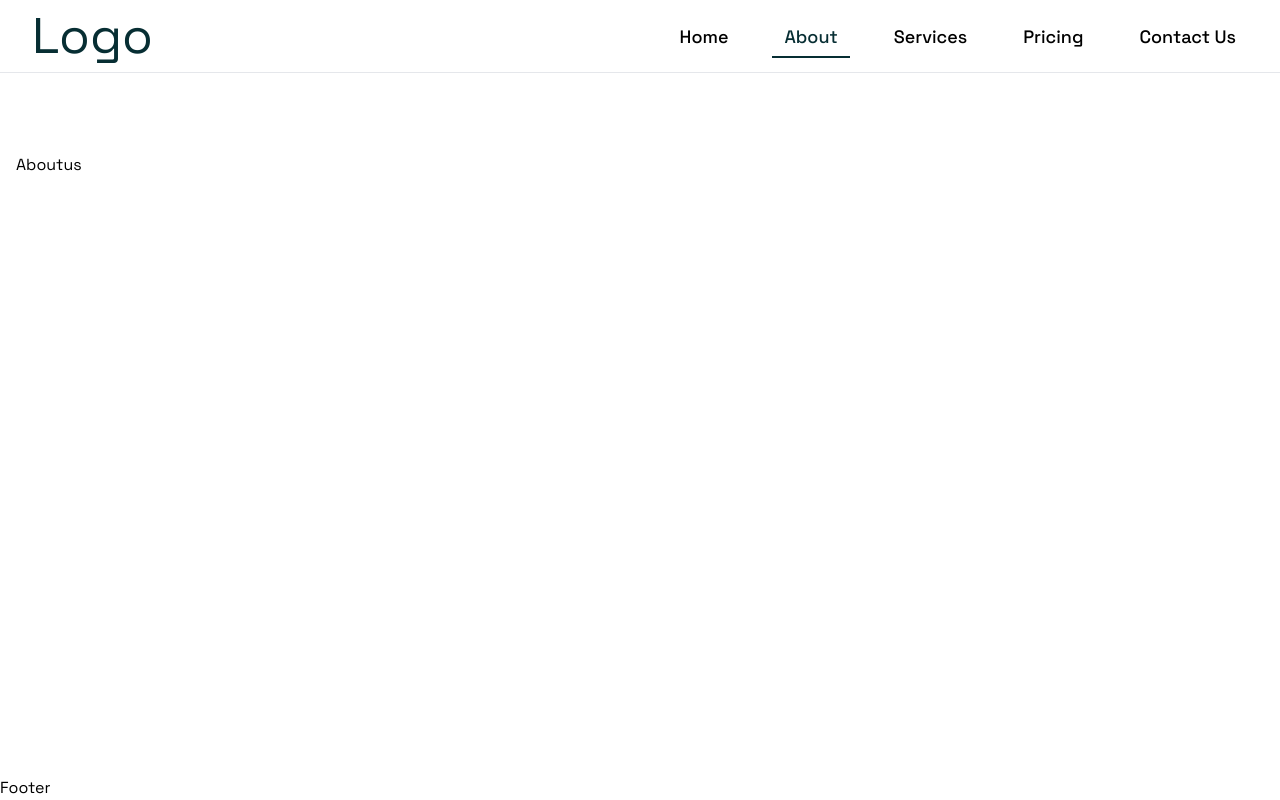
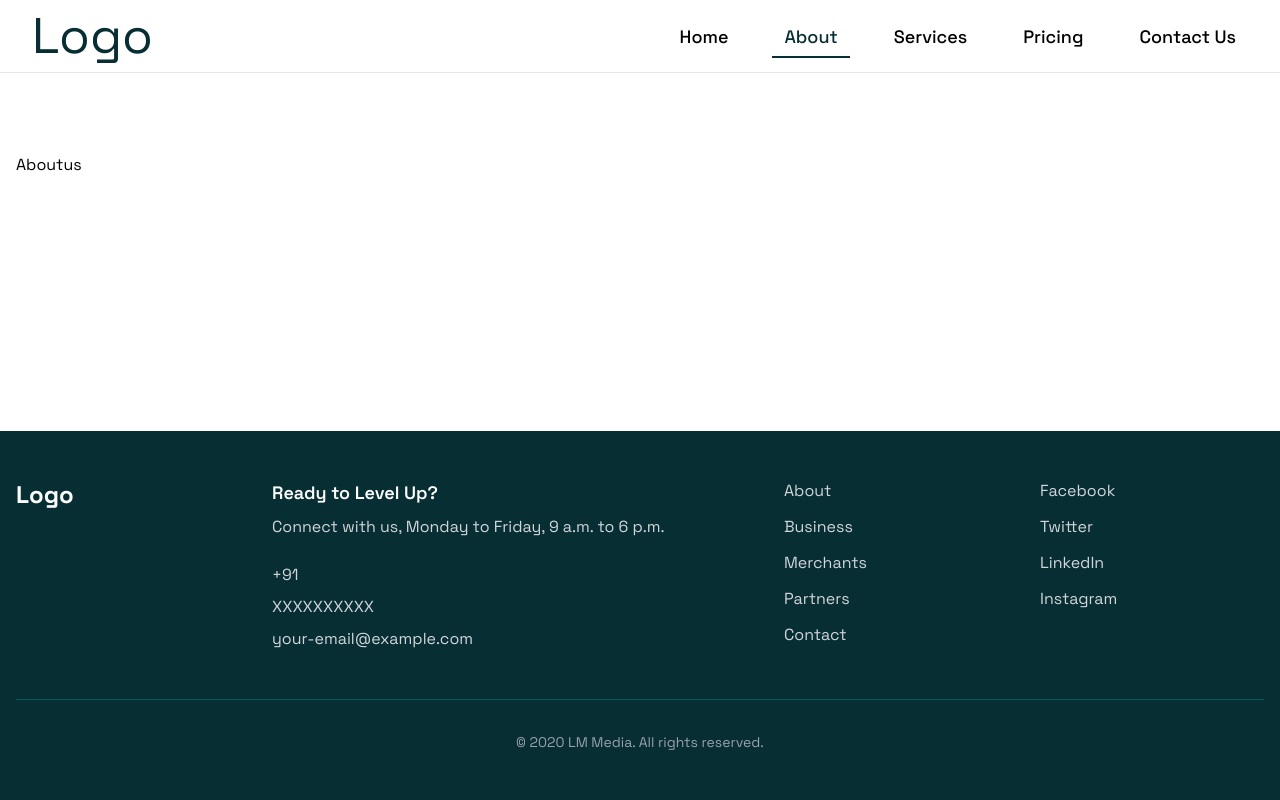
Before and after one commit to Tusharkothiya/Vicky-s-web, a React (Vite) app: page /about in a window 1280 px wide. Built offline with nearby package versions, Linux system fonts and the light colour scheme.

Commit message:
Design footer

```diff
--- a/src/layout/Footer.tsx
+++ b/src/layout/Footer.tsx
@@ -1,8 +1,103 @@
-
 const Footer = () => {
   return (
-    <div>Footer</div>
-  )
-}
+    <footer className="bg-[#072E33] text-white py-12 px-4">
+      <div className="max-w-8xl mx-auto">
+        <div className="grid grid-cols-1 md:grid-cols-2 lg:grid-cols-5 gap-8">
+          <div>
+            <h2 className="text-2xl font-bold mb-6">Logo</h2>
+          </div>
+          {/* Logo and Contact Info */}
+          <div className="lg:col-span-2">
+            <div className="mb-6">
+              <h3 className="text-lg font-semibold mb-2">Ready to Level Up?</h3>
+              <p className="text-gray-300 mb-4">
+                Connect with us, Monday to Friday, 9 a.m. to 6 p.m.
+              </p>
+            </div>
+            <div className="space-y-2 text-gray-300">
+              <p>+91</p>
+              <p>XXXXXXXXXX</p>
+              <p>your-email@example.com</p>
+            </div>
+          </div>
 
-export default Footer
+          {/* Navigation Links */}
+          <div>
+            <nav className="space-y-3">
+              <a
+                href="#"
+                className="block text-gray-300 hover:text-white transition-colors duration-200"
+              >
+                About
+              </a>
+              <a
+                href="#"
+                className="block text-gray-300 hover:text-white transition-colors duration-200"
+              >
+                Business
+              </a>
+              <a
+                href="#"
+                className="block text-gray-300 hover:text-white transition-colors duration-200"
+              >
+                Merchants
+              </a>
+              <a
+                href="#"
+                className="block text-gray-300 hover:text-white transition-colors duration-200"
+              >
+                Partners
+              </a>
+              <a
+                href="#"
+                className="block text-gray-300 hover:text-white transition-colors duration-200"
+              >
+                Contact
+              </a>
+            </nav>
+          </div>
+
+          {/* Social Media Links */}
+          <div>
+            <nav className="space-y-3">
+              <a
+                href="#"
+                className="block text-gray-300 hover:text-white transition-colors duration-200"
+              >
+                Facebook
+              </a>
+              <a
+                href="#"
+                className="block text-gray-300 hover:text-white transition-colors duration-200"
+              >
+                Twitter
+              </a>
+              <a
+                href="#"
+                className="block text-gray-300 hover:text-white transition-colors duration-200"
+              >
+                LinkedIn
+              </a>
+              <a
+                href="#"
+                className="block text-gray-300 hover:text-white transition-colors duration-200"
+              >
+                Instagram
+              </a>
+            </nav>
+          </div>
+        </div>
+
+        {/* Bottom Section with Copyright and Back to Top */}
+        <div className="mt-12 pt-8 border-t border-teal-800 flex flex-col md:flex-row justify-between items-center">
+          <p className="text-gray-400 text-sm mb-4 md:mb-0 w-full text-center">
+            © 2020 LM Media. All rights reserved.
+          </p>
+
+        </div>
+      </div>
+    </footer>
+  );
+};
+
+export default Footer;
```
